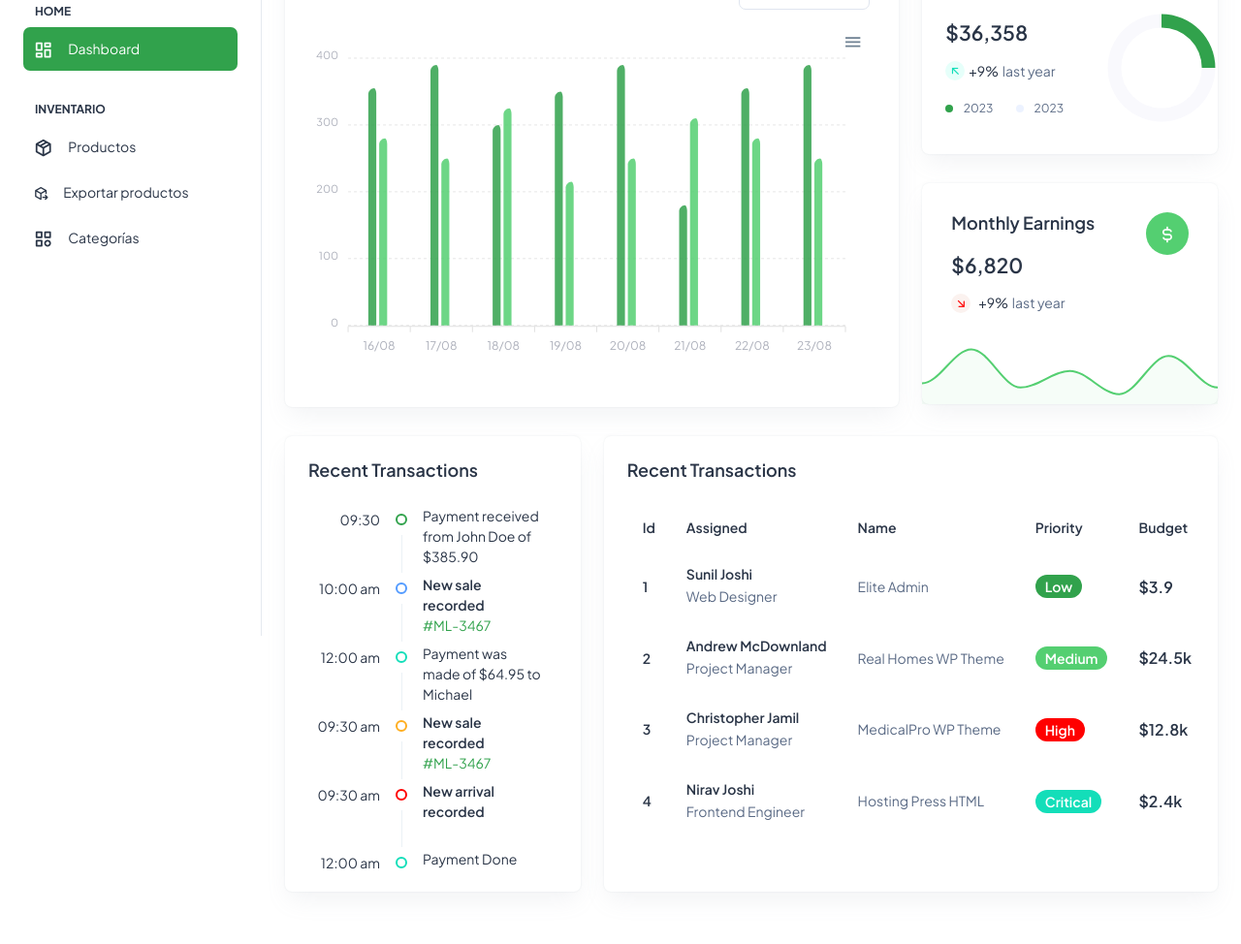
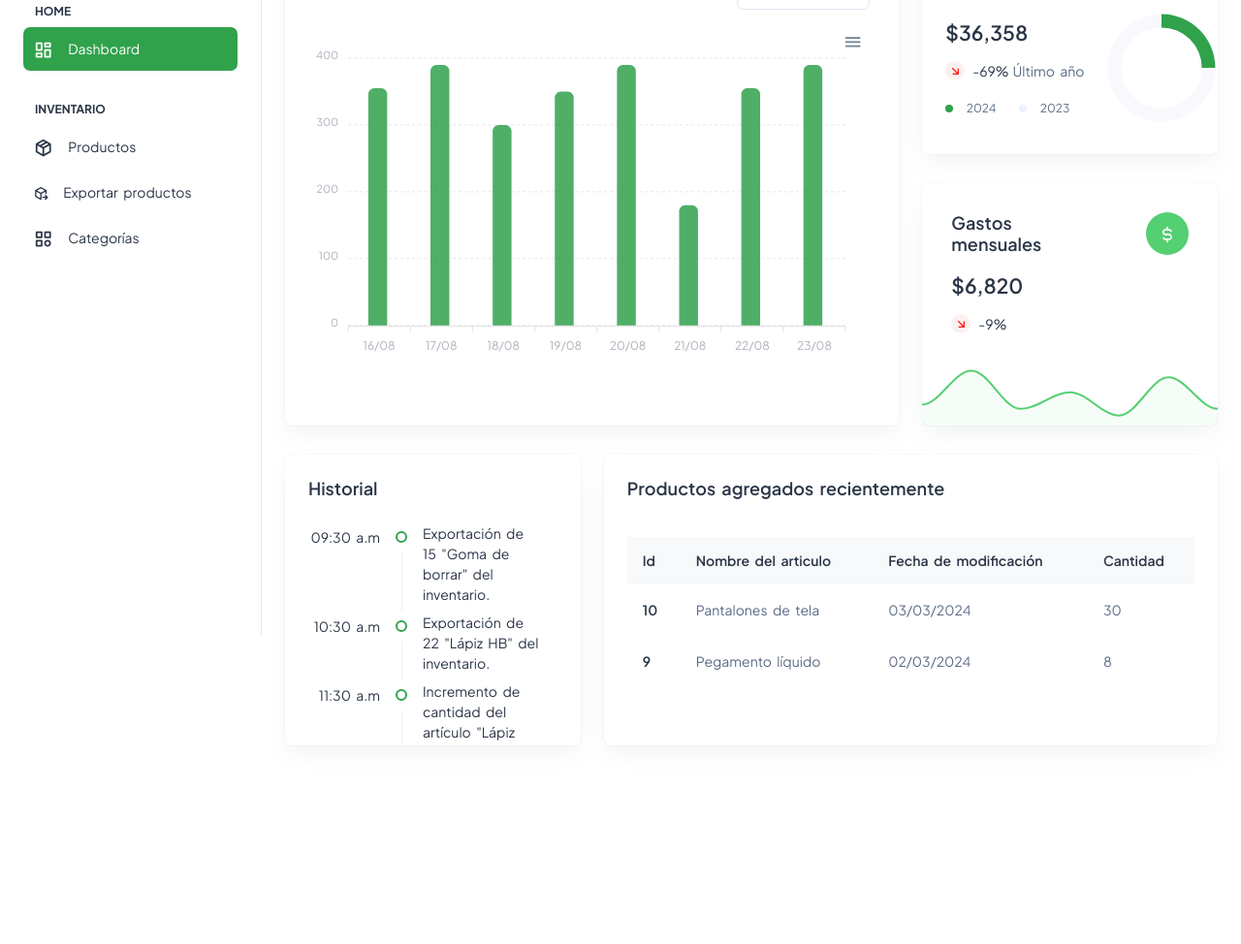
Before and after one commit to josue052015/inventory-system, a website: page src/html/index.html in a window 1280 px wide. Shown: the part 144-1118 px from the top of the page at 97% size. After the commit the page ends 967 px from the top, so only its background shows below. Drawn offline with Linux system fonts and the light colour scheme.

Commit message:
login and dashboard

```diff
--- a/src/assets/js/dashboard.js
+++ b/src/assets/js/dashboard.js
@@ -6,8 +6,8 @@ $(function () {
   // =====================================
   var chart = {
     series: [
-      { name: "Earnings this month:", data: [355, 390, 300, 350, 390, 180, 355, 390] },
-      { name: "Expense this month:", data: [280, 250, 325, 215, 250, 310, 280, 250] },
+      { name: "Adquisiciones:", data: [355, 390, 300, 350, 390, 180, 355, 390] },
+     /*  { name: "Expense this month:", data: [280, 250, 325, 215, 250, 310, 280, 250] }, */
     ],
 
     chart: {
--- a/src/html/index.html
+++ b/src/html/index.html
@@ -133,14 +133,14 @@
               <div class="card-body">
                 <div class="d-sm-flex d-block align-items-center justify-content-between mb-9">
                   <div class="mb-3 mb-sm-0">
-                    <h5 class="card-title fw-semibold">Sales Overview</h5>
+                    <h5 class="card-title fw-semibold">Abastecimientos mensuales</h5>
                   </div>
                   <div>
                     <select class="form-select">
-                      <option value="1">March 2023</option>
-                      <option value="2">April 2023</option>
-                      <option value="3">May 2023</option>
-                      <option value="4">June 2023</option>
+                      <option value="1">Marzo 2023</option>
+                      <option value="2">Abril 2023</option>
+                      <option value="3">Mayo 2023</option>
+                      <option value="4">Junio 2023</option>
                     </select>
                   </div>
                 </div>
@@ -154,22 +154,22 @@
                 <!-- Yearly Breakup -->
                 <div class="card overflow-hidden">
                   <div class="card-body p-4">
-                    <h5 class="card-title mb-9 fw-semibold">Yearly Breakup</h5>
+                    <h5 class="card-title mb-9 fw-semibold">Gastos anuales</h5>
                     <div class="row align-items-center">
                       <div class="col-8">
                         <h4 class="fw-semibold mb-3">$36,358</h4>
                         <div class="d-flex align-items-center mb-3">
                           <span
-                            class="me-1 rounded-circle bg-light-success round-20 d-flex align-items-center justify-content-center">
-                            <i class="ti ti-arrow-up-left text-success"></i>
+                          class="me-2 rounded-circle bg-light-danger round-20 d-flex align-items-center justify-content-center">
+                          <i class="ti ti-arrow-down-right text-danger"></i>
                         </span>
-                          <p class="text-dark me-1 fs-3 mb-0">+9%</p>
-                          <p class="fs-3 mb-0">last year</p>
+                          <p class="text-dark me-1 fs-3 mb-0">-69%</p>
+                          <p class="fs-3 mb-0">Último año</p>
                         </div>
                         <div class="d-flex align-items-center">
                           <div class="me-4">
                             <span class="round-8 bg-primary rounded-circle me-2 d-inline-block"></span>
-                            <span class="fs-2">2023</span>
+                            <span class="fs-2">2024</span>
                           </div>
                           <div>
                             <span class="round-8 bg-light-primary rounded-circle me-2 d-inline-block"></span>
@@ -192,15 +192,15 @@
                   <div class="card-body">
                     <div class="row alig n-items-start">
                       <div class="col-8">
-                        <h5 class="card-title mb-9 fw-semibold"> Monthly Earnings </h5>
+                        <h5 class="card-title mb-9 fw-semibold"> Gastos mensuales </h5>
                         <h4 class="fw-semibold mb-3">$6,820</h4>
                         <div class="d-flex align-items-center pb-1">
                           <span
                             class="me-2 rounded-circle bg-light-danger round-20 d-flex align-items-center justify-content-center">
                             <i class="ti ti-arrow-down-right text-danger"></i>
                           </span>
-                          <p class="text-dark me-1 fs-3 mb-0">+9%</p>
-                          <p class="fs-3 mb-0">last year</p>
+                          <p class="text-dark me-1 fs-3 mb-0">-9%</p>
+
                         </div>
                       </div>
                       <div class="col-4">
@@ -221,63 +221,35 @@
         </div>
         <div class="row">
           <div class="col-lg-4 d-flex align-items-stretch">
-            <div class="card w-100">
+            <div class="card w-100 overflow-auto">
               <div class="card-body p-4">
                 <div class="mb-4">
-                  <h5 class="card-title fw-semibold">Recent Transactions</h5>
+                  <h5 class="card-title fw-semibold">Historial</h5>
                 </div>
                 <ul class="timeline-widget mb-0 position-relative mb-n5">
                   <li class="timeline-item d-flex position-relative overflow-hidden">
-                    <div class="timeline-time text-dark flex-shrink-0 text-end">09:30</div>
+                    <div class="timeline-time text-dark flex-shrink-0 text-end">09:30 a.m</div>
                     <div class="timeline-badge-wrap d-flex flex-column align-items-center">
                       <span class="timeline-badge border-2 border border-primary flex-shrink-0 my-8"></span>
                       <span class="timeline-badge-border d-block flex-shrink-0"></span>
                     </div>
-                    <div class="timeline-desc fs-3 text-dark mt-n1">Payment received from John Doe of $385.90</div>
+                    <div class="timeline-desc fs-3 text-dark mt-n1">Exportación de 15 "Goma de borrar" del inventario. </div>
                   </li>
                   <li class="timeline-item d-flex position-relative overflow-hidden">
-                    <div class="timeline-time text-dark flex-shrink-0 text-end">10:00 am</div>
+                    <div class="timeline-time text-dark flex-shrink-0 text-end">10:30 a.m</div>
                     <div class="timeline-badge-wrap d-flex flex-column align-items-center">
-                      <span class="timeline-badge border-2 border border-info flex-shrink-0 my-8"></span>
+                      <span class="timeline-badge border-2 border border-primary flex-shrink-0 my-8"></span>
                       <span class="timeline-badge-border d-block flex-shrink-0"></span>
                     </div>
-                    <div class="timeline-desc fs-3 text-dark mt-n1 fw-semibold">New sale recorded <a
-                        href="javascript:void(0)" class="text-primary d-block fw-normal">#ML-3467</a>
-                    </div>
+                    <div class="timeline-desc fs-3 text-dark mt-n1">Exportación de 22 "Lápiz HB" del inventario. </div>
                   </li>
                   <li class="timeline-item d-flex position-relative overflow-hidden">
-                    <div class="timeline-time text-dark flex-shrink-0 text-end">12:00 am</div>
+                    <div class="timeline-time text-dark flex-shrink-0 text-end">11:30 a.m</div>
                     <div class="timeline-badge-wrap d-flex flex-column align-items-center">
-                      <span class="timeline-badge border-2 border border-success flex-shrink-0 my-8"></span>
+                      <span class="timeline-badge border-2 border border-primary flex-shrink-0 my-8"></span>
                       <span class="timeline-badge-border d-block flex-shrink-0"></span>
                     </div>
-                    <div class="timeline-desc fs-3 text-dark mt-n1">Payment was made of $64.95 to Michael</div>
-                  </li>
-                  <li class="timeline-item d-flex position-relative overflow-hidden">
-                    <div class="timeline-time text-dark flex-shrink-0 text-end">09:30 am</div>
-                    <div class="timeline-badge-wrap d-flex flex-column align-items-center">
-                      <span class="timeline-badge border-2 border border-warning flex-shrink-0 my-8"></span>
-                      <span class="timeline-badge-border d-block flex-shrink-0"></span>
-                    </div>
-                    <div class="timeline-desc fs-3 text-dark mt-n1 fw-semibold">New sale recorded <a
-                        href="javascript:void(0)" class="text-primary d-block fw-normal">#ML-3467</a>
-                    </div>
-                  </li>
-                  <li class="timeline-item d-flex position-relative overflow-hidden">
-                    <div class="timeline-time text-dark flex-shrink-0 text-end">09:30 am</div>
-                    <div class="timeline-badge-wrap d-flex flex-column align-items-center">
-                      <span class="timeline-badge border-2 border border-danger flex-shrink-0 my-8"></span>
-                      <span class="timeline-badge-border d-block flex-shrink-0"></span>
-                    </div>
-                    <div class="timeline-desc fs-3 text-dark mt-n1 fw-semibold">New arrival recorded
-                    </div>
-                  </li>
-                  <li class="timeline-item d-flex position-relative overflow-hidden">
-                    <div class="timeline-time text-dark flex-shrink-0 text-end">12:00 am</div>
-                    <div class="timeline-badge-wrap d-flex flex-column align-items-center">
-                      <span class="timeline-badge border-2 border border-success flex-shrink-0 my-8"></span>
-                    </div>
-                    <div class="timeline-desc fs-3 text-dark mt-n1">Payment Done</div>
+                    <div class="timeline-desc fs-3 text-dark mt-n1">Incremento de cantidad del artículo "Lápiz HB" de 2 a 100. </div>
                   </li>
                 </ul>
               </div>
@@ -286,109 +258,63 @@
           <div class="col-lg-8 d-flex align-items-stretch">
             <div class="card w-100">
               <div class="card-body p-4">
-                <h5 class="card-title fw-semibold mb-4">Recent Transactions</h5>
+                <h5 class="card-title fw-semibold mb-4">Productos agregados recientemente</h5>
                 <div class="table-responsive">
-                  <table class="table text-nowrap mb-0 align-middle">
+                  <table class="table text-nowrap mb-0 mt-3 align-middle main-table">
                     <thead class="text-dark fs-4">
-                      <tr>
+                        <tr style="background-color: #f8f9fa;">
                             <th class="border-bottom-0">
                                 <h6 class="fw-semibold mb-0">Id</h6>
                             </th>
                             <th class="border-bottom-0">
-                          <h6 class="fw-semibold mb-0">Assigned</h6>
+                                <h6 class="fw-semibold mb-0">Nombre del articulo</h6>
                             </th>
                             <th class="border-bottom-0">
-                          <h6 class="fw-semibold mb-0">Name</h6>
+                                <h6 class="fw-semibold mb-0">Fecha de modificación</h6>
                             </th>
                             <th class="border-bottom-0">
-                          <h6 class="fw-semibold mb-0">Priority</h6>
-                        </th>
-                        <th class="border-bottom-0">
-                          <h6 class="fw-semibold mb-0">Budget</h6>
+                                <h6 class="fw-semibold mb-0">Cantidad</h6>
                             </th>
                         </tr>
                     </thead>
                     <tbody>
+                       <!-- Noveno elemento (Estado: Agotado) -->
                        <tr>
                         <td class="border-bottom-0">
-                          <h6 class="fw-semibold mb-0">1</h6>
+                            <h6 class="fw-semibold mb-0">10</h6>
                         </td>
                         <td class="border-bottom-0">
-                          <h6 class="fw-semibold mb-1">Sunil Joshi</h6>
-                          <span class="fw-normal">Web Designer</span>
+                            <p class="mb-0 fw-normal">Pantalones de tela</p>
                         </td>
                         <td class="border-bottom-0">
-                          <p class="mb-0 fw-normal">Elite Admin</p>
+                            <p class="fw-normal mb-0">03/03/2024</p>
                         </td>
                         <td class="border-bottom-0">
-                          <div class="d-flex align-items-center gap-2">
-                            <span class="badge bg-primary rounded-3 fw-semibold">Low</span>
-                          </div>
+                            <p class="fw-normal mb-0">30</p>
+                        </td>
+
+                    </tr>
+
+
+
+                        <!-- Octavo elemento (Estado: Disponible) -->
+                        <tr>
+                            <td class="border-bottom-0">
+                                <h6 class="fw-semibold mb-0">9</h6>
                             </td>
                             <td class="border-bottom-0">
-                          <h6 class="fw-semibold mb-0 fs-4">$3.9</h6>
-                        </td>
-                      </tr>
-                      <tr>
-                        <td class="border-bottom-0">
-                          <h6 class="fw-semibold mb-0">2</h6>
+                                <p class="mb-0 fw-normal">Pegamento líquido</p>
                             </td>
                             <td class="border-bottom-0">
-                          <h6 class="fw-semibold mb-1">Andrew McDownland</h6>
-                          <span class="fw-normal">Project Manager</span>
+                                <p class="fw-normal mb-0">02/03/2024</p>
                             </td>
                             <td class="border-bottom-0">
-                          <p class="mb-0 fw-normal">Real Homes WP Theme</p>
+                                <p class="fw-normal mb-0">8</p>
                             </td>
-                        <td class="border-bottom-0">
-                          <div class="d-flex align-items-center gap-2">
-                            <span class="badge bg-secondary rounded-3 fw-semibold">Medium</span>
-                          </div>
-                        </td>
-                        <td class="border-bottom-0">
-                          <h6 class="fw-semibold mb-0 fs-4">$24.5k</h6>
-                        </td>
+
                         </tr>
-                      <tr>
-                        <td class="border-bottom-0">
-                          <h6 class="fw-semibold mb-0">3</h6>
-                        </td>
-                        <td class="border-bottom-0">
-                          <h6 class="fw-semibold mb-1">Christopher Jamil</h6>
-                          <span class="fw-normal">Project Manager</span>
-                        </td>
-                        <td class="border-bottom-0">
-                          <p class="mb-0 fw-normal">MedicalPro WP Theme</p>
-                        </td>
-                        <td class="border-bottom-0">
-                          <div class="d-flex align-items-center gap-2">
-                            <span class="badge bg-danger rounded-3 fw-semibold">High</span>
-                          </div>
-                        </td>
-                        <td class="border-bottom-0">
-                          <h6 class="fw-semibold mb-0 fs-4">$12.8k</h6>
-                        </td>
-                      </tr>
-                      <tr>
-                        <td class="border-bottom-0">
-                          <h6 class="fw-semibold mb-0">4</h6>
-                        </td>
-                        <td class="border-bottom-0">
-                          <h6 class="fw-semibold mb-1">Nirav Joshi</h6>
-                          <span class="fw-normal">Frontend Engineer</span>
-                        </td>
-                        <td class="border-bottom-0">
-                          <p class="mb-0 fw-normal">Hosting Press HTML</p>
-                        </td>
-                        <td class="border-bottom-0">
-                          <div class="d-flex align-items-center gap-2">
-                            <span class="badge bg-success rounded-3 fw-semibold">Critical</span>
-                          </div>
-                        </td>
-                        <td class="border-bottom-0">
-                          <h6 class="fw-semibold mb-0 fs-4">$2.4k</h6>
-                        </td>
-                      </tr>
+
+
                     </tbody>
                 </table>
                 </div>
```
Also changed, not shown: src/html/authentication-login.html (+10 -10 lines), src/assets/css/styles.min.css. Lines whose indentation alone changed are shown as unchanged.
